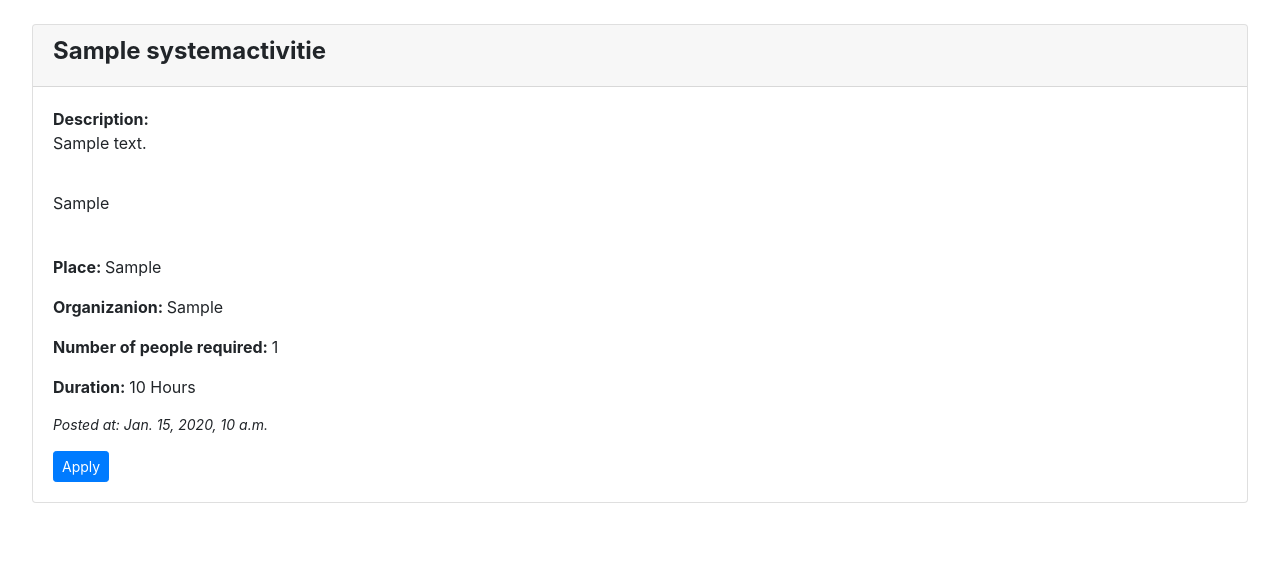
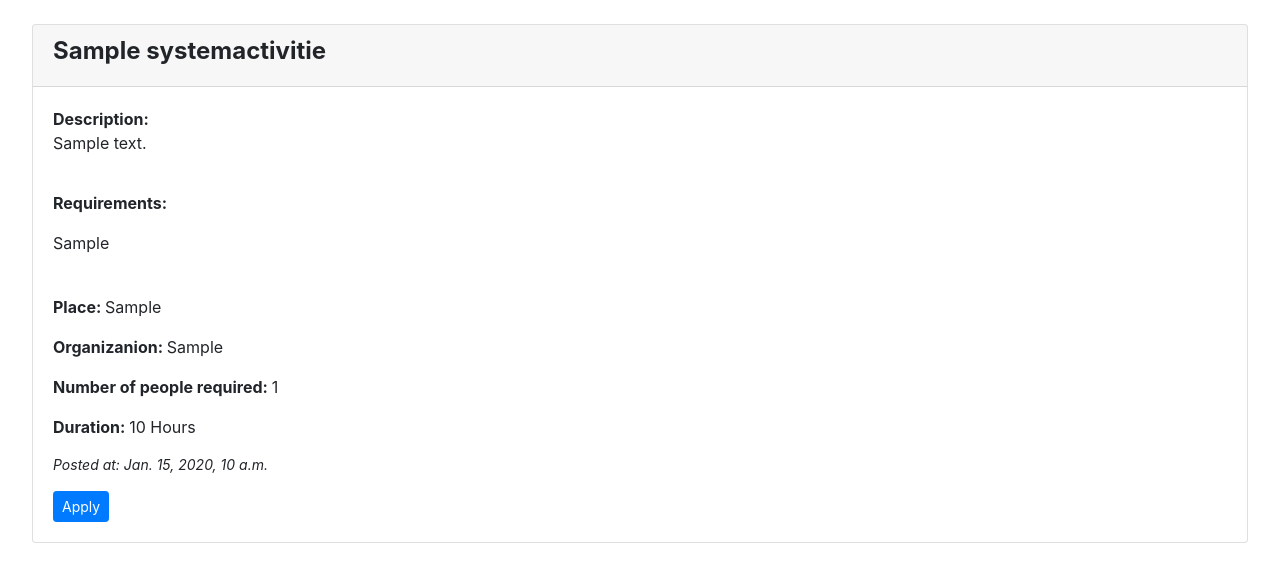
Before and after one commit to maen08/voluntary, a Django app: page / in a window 1280 px wide. Shown: the part 64-646 px from the top of the page. Run offline with Django 3.2, Linux system fonts and the light colour scheme; tables that the repository leaves empty hold one stand-in row (values such as "Sample post"); some libraries are stand-ins or nearby versions.

Commit message:
activity error fixed

```diff
--- a/templates/activity.html
+++ b/templates/activity.html
@@ -28,6 +28,7 @@
     </div>
     <div class="card-body"><strong>Description:</strong> <br>
     <p class="card-title">{{activity.description}}</p> <br>
+    <p class="card-text"><strong>Requirements:</strong>
     <p class="card-text">{{activity.requirement}}</p> <br>
     <p class="card-text"><strong>Place: </strong>{{activity.place}}</p>
      <p class="card-text"><strong>Organizanion: </strong>{{activity.organization}}</p>
```
